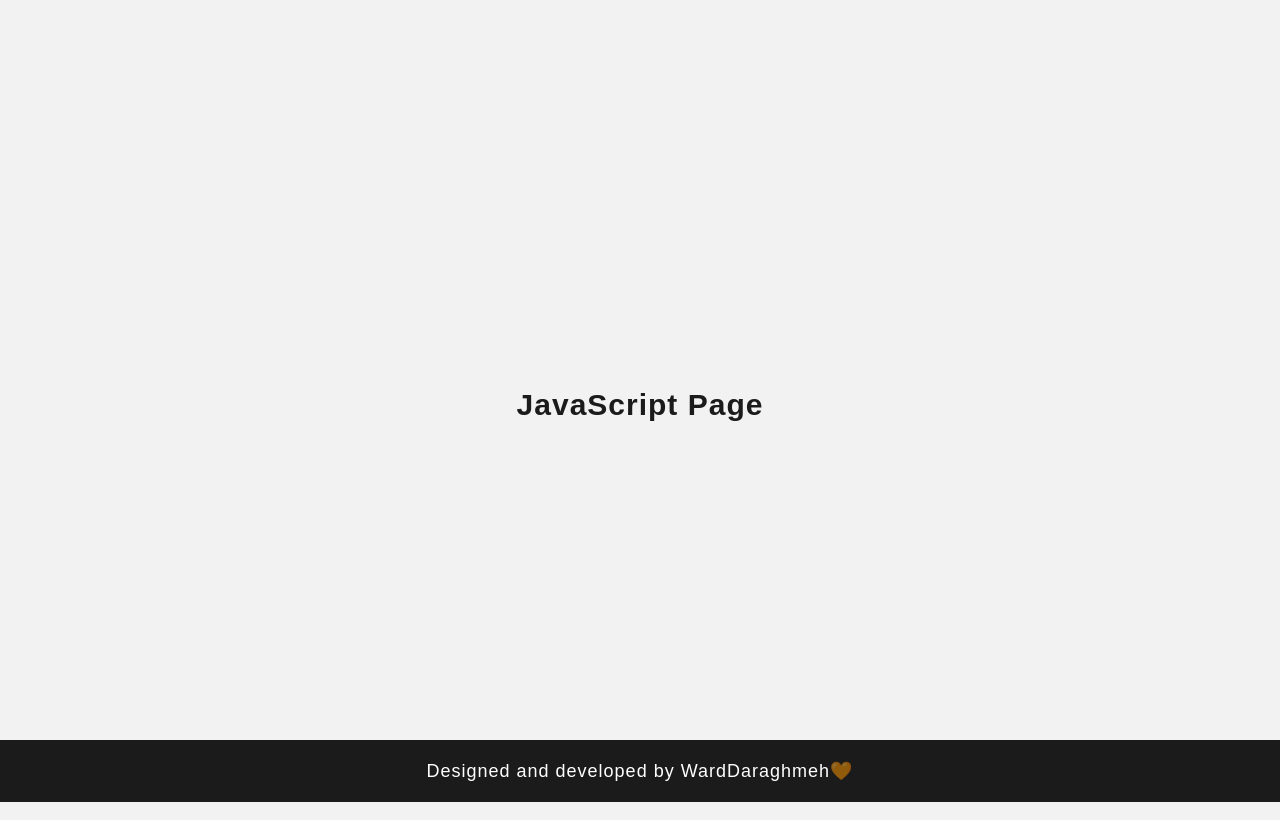
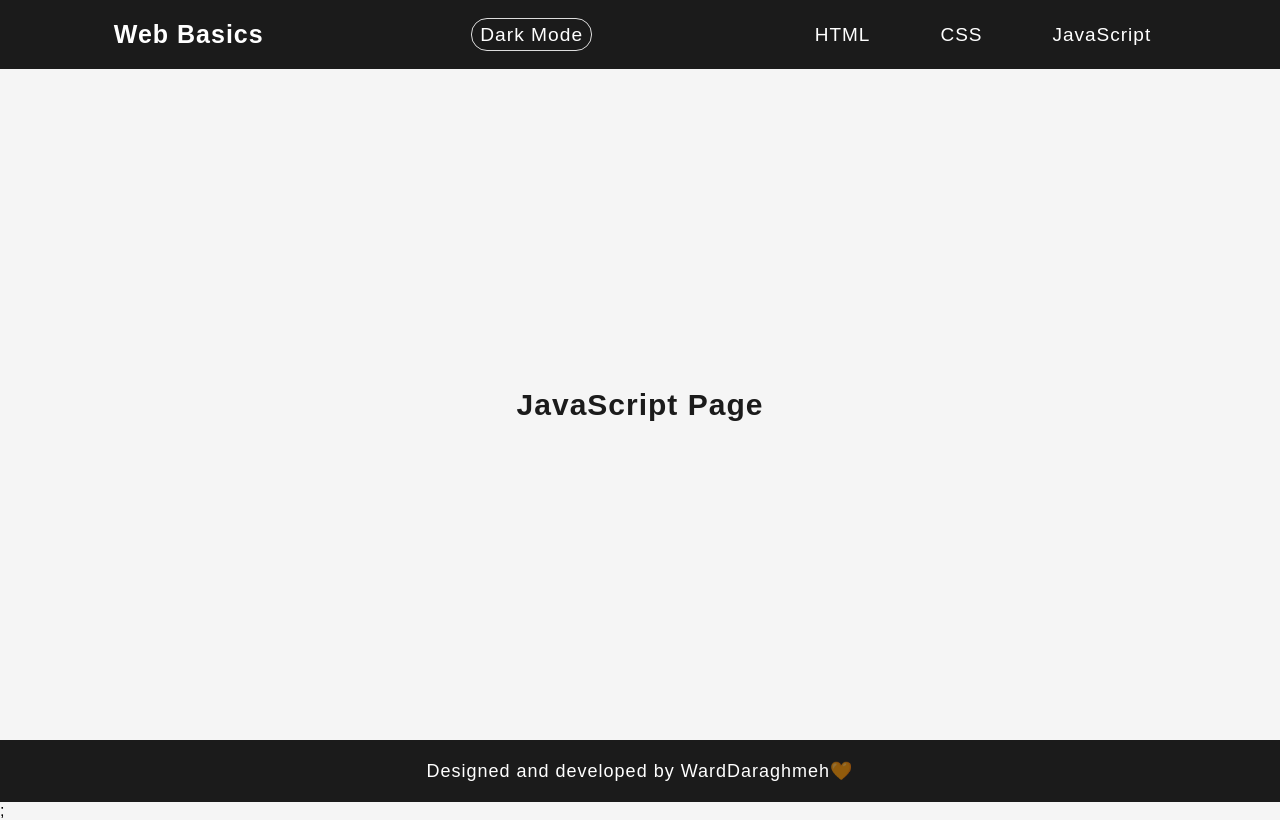
Before and after one commit to warddaraghmeh/React-project1, a React (Create React App) app: page /javascript in a window 1280 px wide. Built offline with nearby package versions, Linux system fonts and the light colour scheme.

Commit message:
UsecontextForTheme

```diff
--- a/public/index.html
+++ b/public/index.html
@@ -20,7 +20,7 @@
     <link
       rel="stylesheet"
       href="mobile-screen.css"
-      media="(max-width: 800px)"
+      media="(max-width: 100px)"
     />
   </head>
 
--- a/src/App.js
+++ b/src/App.js
@@ -1,6 +1,41 @@
+import { createBrowserRouter, RouterProvider } from "react-router-dom";
+import Home from "./pages/home";
+import Html from "./pages/html";
+import Css from "./pages/css";
+import JavaScript from "./pages/javascript";
+import { useContext } from "react";
+import ThemeContext from "./context/ThemeContext";
 
+const router = createBrowserRouter([
+  {
+    path: "/",
+    element: <Home />,
+    errorElement: <h1 style={{ color: "red" }}>Page Not Found</h1>,
+  },
+  {
+    path: "/html",
+    element: <Html />,
+    errorElement: <h1 style={{ color: "red" }}>Page Not Found</h1>,
+  },
+  {
+    path: "/css",
+    element: <Css />,
+    errorElement: <h1 style={{ color: "red" }}>Page Not Found</h1>,
+  },
+  {
+    path: "/javascript",
+    element: <JavaScript />,
+    errorElement: <h1 style={{ color: "red" }}>Page Not Found</h1>,
+  },
+]);
 function App() {
-  return <div>App.js file</div>;
+  const { theme } = useContext(ThemeContext);
+
+  return (
+    <div className={`${theme}`}>
+      <RouterProvider router={router} />;
+    </div>
+  );
 }
 
 export default App;
--- a/src/comp/Header.css
+++ b/src/comp/Header.css
@@ -1,6 +1,7 @@
 .hide-when-mobile {
   display: flex;
   justify-content: space-around;
+  align-items: center;
 }
 
 /* ==================
@@ -12,10 +13,10 @@
 
 @media (max-width: 800px) {
   .show-when-mobile {
-    display: block;
+    /* display: block; */
   }
 
   .hide-when-mobile {
-    display: none;
+    /* display: none; */
   }
 }
--- a/src/comp/header.js
+++ b/src/comp/header.js
@@ -1,13 +1,23 @@
 import React from "react";
 import { Link, NavLink } from "react-router-dom";
 import "./Header.css";
+import "../theme.css";
+import { useContext } from "react";
+import ThemeContext from "../context/ThemeContext";
 const Header = () => {
+  const { theme, toggleTheme } = useContext(ThemeContext);
   return (
     <div>
       <header className="hide-when-mobile">
         <Link to="/">
           <h1>Web Basics</h1>
         </Link>
+        <button
+          className="theme-btn"
+          onClick={() => toggleTheme(theme === "light" ? "dark" : "light")}
+        >
+          {theme === "light" ? "Dark Mode" : "Light Mode"}
+        </button>
         <ul className="flex">
           <li className="main-list">
             <NavLink className="main-link" to="/html">
--- /dev/null
+++ b/src/context/ThemeContext.js
@@ -0,0 +1,33 @@
+import { createContext, useReducer } from "react";
+
+const ThemeContext = createContext();
+const initalData = {
+  theme: "light",
+};
+
+const reducer = (firstState, action) => {
+  switch (action.type) {
+    case "TOGGLE_THEME":
+      return {
+        ...firstState,
+        theme: action.newValue,
+      };
+    default:
+      return firstState;
+  }
+};
+
+export function ThemeProvider({ children }) {
+  const [firstState, dispatch] = useReducer(reducer, initalData);
+  const toggleTheme = (ChangeTheme) =>
+    dispatch({
+      type: "TOGGLE_THEME",
+      newValue: ChangeTheme,
+    });
+  return (
+    <ThemeContext.Provider value={{ ...firstState, toggleTheme }}>
+      {children}
+    </ThemeContext.Provider>
+  );
+}
+export default ThemeContext;
--- a/src/index.js
+++ b/src/index.js
@@ -1,42 +1,18 @@
 import React from "react";
 import ReactDOM from "react-dom/client";
 import "./index.css";
-import { createBrowserRouter, RouterProvider } from "react-router-dom";
-import Home from "./pages/home";
-import Html from "./pages/html";
-import Css from "./pages/css";
-import JavaScript from "./pages/javascript";
+import App from "./App";
 import { HelmetProvider } from "react-helmet-async";
-import * as serviceWorkerRegistration from './serviceWorkerRegistration';
-
-const router = createBrowserRouter([
-  {
-    path: "/",
-    element: <Home />,
-    errorElement: <h1 style={{ color: "red" }}>Page Not Found</h1>,
-  },
-  {
-    path: "/html",
-    element: <Html />,
-    errorElement: <h1 style={{ color: "red" }}>Page Not Found</h1>,
-  },
-  {
-    path: "/css",
-    element: <Css />,
-    errorElement: <h1 style={{ color: "red" }}>Page Not Found</h1>,
-  },
-  {
-    path: "/javascript",
-    element: <JavaScript />,
-    errorElement: <h1 style={{ color: "red" }}>Page Not Found</h1>,
-  },
-]);
+import * as serviceWorkerRegistration from "./serviceWorkerRegistration";
+import { ThemeProvider } from "./context/ThemeContext";
 
 const root = ReactDOM.createRoot(document.getElementById("root"));
 root.render(
   <React.StrictMode>
     <HelmetProvider>
-      <RouterProvider router={router} />
+      <ThemeProvider>
+        <App />
+      </ThemeProvider>
     </HelmetProvider>
   </React.StrictMode>,
 );
--- a/src/pages/home.js
+++ b/src/pages/home.js
@@ -14,6 +14,7 @@ const Home = () => {
         />
         <link rel="canonical" href="/" />
       </Helmet>
+
       <Header />
       <MainContent pageName="Home Page" />
       <Footer />
--- /dev/null
+++ b/src/theme.css
@@ -0,0 +1,42 @@
+.theme-btn {
+  outline: 0;
+  border-radius: 1rem;
+  padding: 0.3rem 0.5rem;
+  color: #fff;
+  background-color:transparent;
+  border: 1.5px solid #ddd;
+  cursor: pointer;
+  font-size: 1.2rem;
+  transition: all 0.3s;
+}
+.theme-btn:hover {
+  background-color: #9e4673;
+  border: none;
+  box-shadow:
+    0 0 10px #9e4673,
+    0 0 40px #9e4673,
+    0 0 80px #9e4673;
+  outline: 0;
+}
+.theme-btn:focus {
+  padding: 4px 12px;
+  box-shadow:
+    0 0 10px #9e4673,
+    0 0 40px #9e4673,
+    0 0 80px #9e4673;
+  box-shadow:
+    0 0 5px #3d4a59,
+    0 0 6px #fff;
+}
+.dark{
+  background-color: #1e1e1e;
+  color: #fff;
+
+}
+.light{
+  background-color: #f5f5f5;
+  color: #000;
+}
+.dark main{
+  color: #fff;
+}
```
